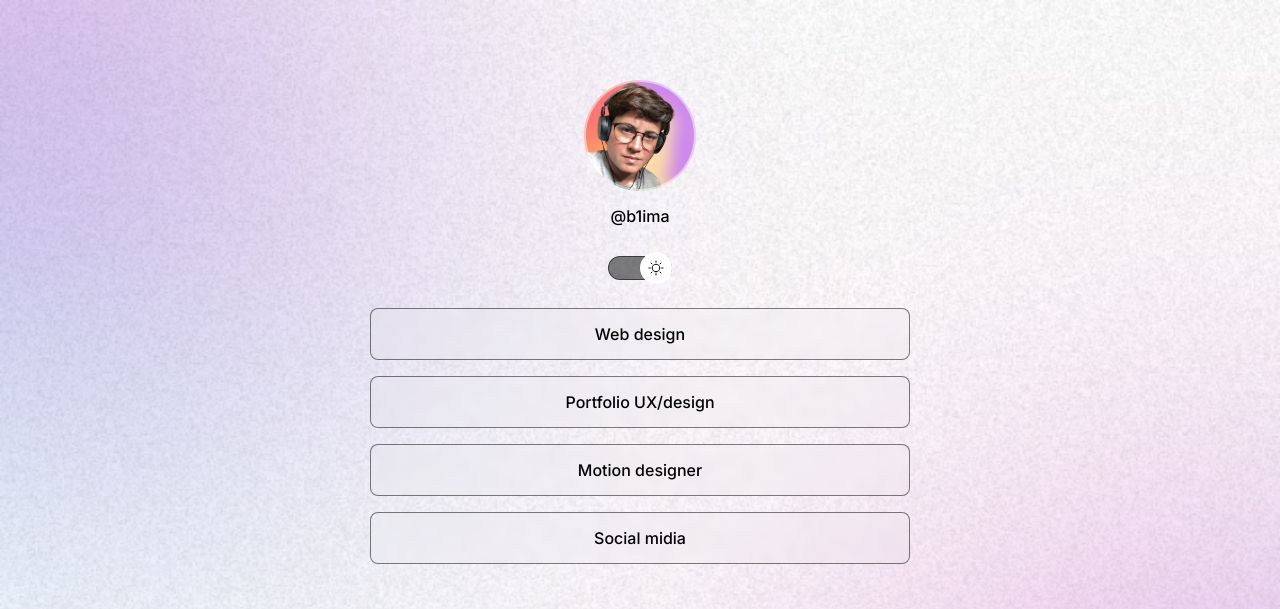
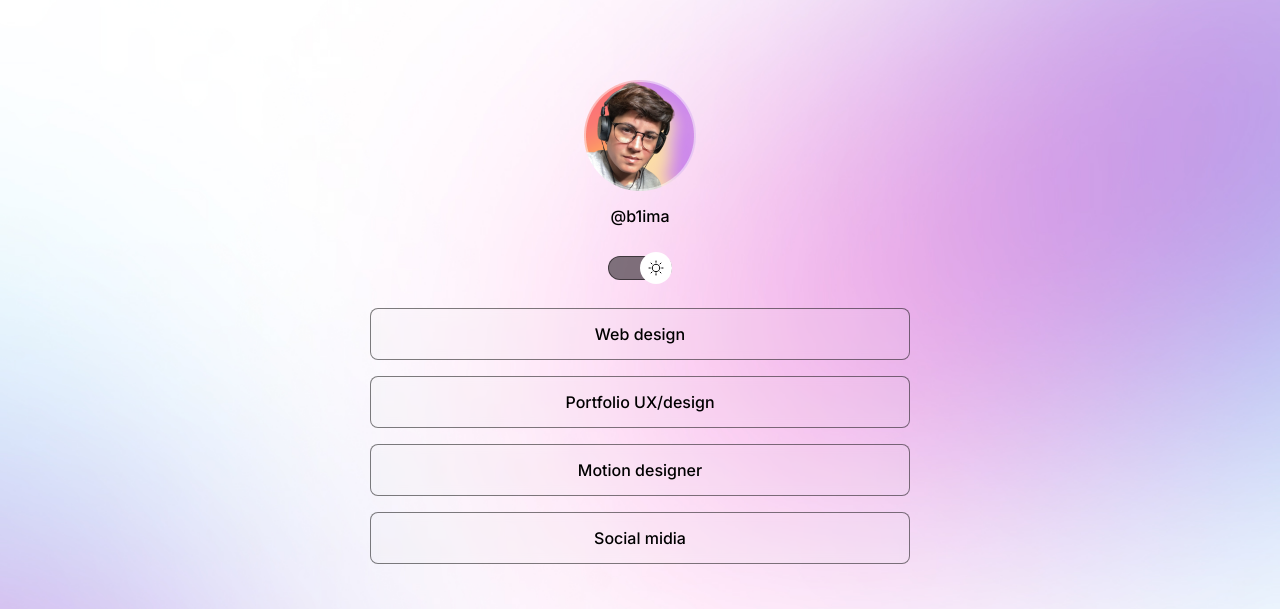
Before and after one commit to bruna15limaa/DevLinks, a plain HTML site: page index.html in a window 1280 px wide. Shown: the top 609 px of the page. Drawn offline with nearby package versions, Linux system fonts and the light colour scheme.

Commit message:
change background based on media

```diff
--- a/style.css
+++ b/style.css
@@ -27,6 +27,7 @@
 
 body {
   background: var(--bg-url) no-repeat top center/cover;
+  height: 100vh;
 }
 
 body {
@@ -58,9 +59,9 @@ body {
 }
 
 #switch {
- position: relative;
- width: 64px;
-margin: 4px auto;
+  position: relative;
+  width: 64px;
+  margin: 4px auto;
 }
 
 #switch button {
@@ -145,3 +146,13 @@ footer {
   text-align: center;
   font-size: 14px;
 }
+
+@media (min-width: 700px) {
+  :root {
+    --bg-url: url(./assets/bg-desktop.jpg);
+  }
+
+  .ligth {
+    --bg-url: url(./assets/bg-desktop-light.jpg);
+  }
+}
```
